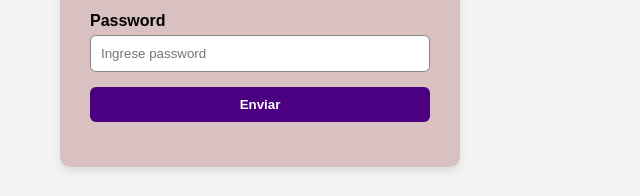
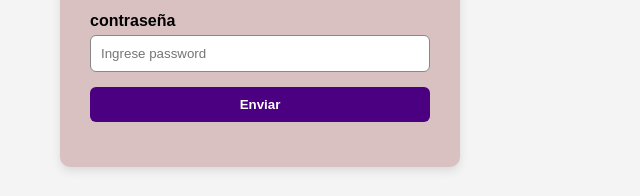
Before and after one commit to felipeuruenasena/sherman-uruena, a plain HTML site: page index.html in a window 1280 px wide. Shown: the part 366-562 px from the top of the page, 0-640 px from the left. Drawn offline with Linux system fonts and the light colour scheme.

Commit message:
segundo commit

```diff
--- a/index.html
+++ b/index.html
@@ -35,7 +35,7 @@
           <input type="text" name="nom" id="nom" placeholder="Ingrese nombres" class="form-control">
         </div>
         <div class="form-group-custom">
-          <label for="pas">Password</label>
+          <label for="pas">contraseña</label>
           <input type="password" name="pas" id="pas" placeholder="Ingrese password" class="form-control">
         </div>
         <div class="form-group-custom">
```
